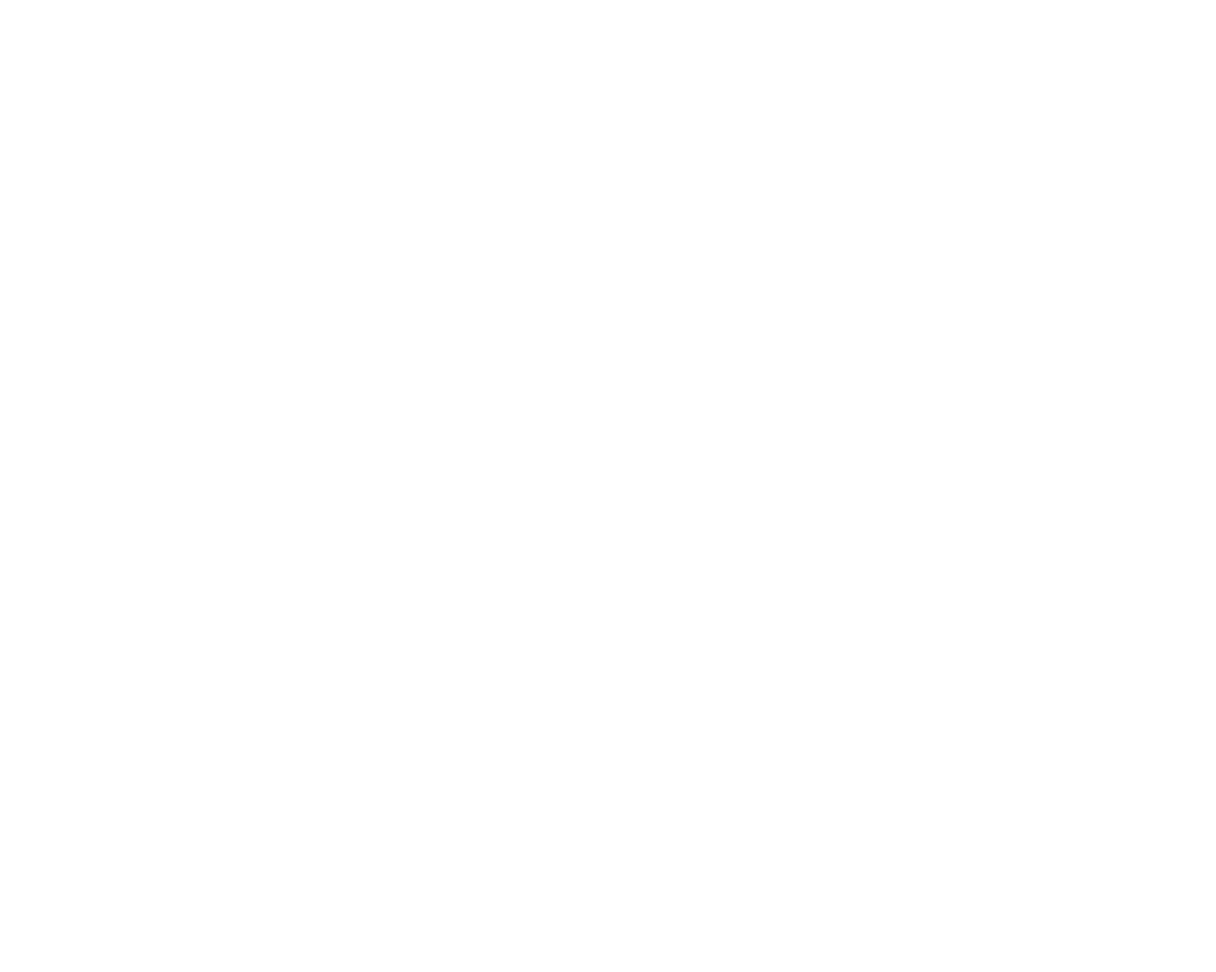
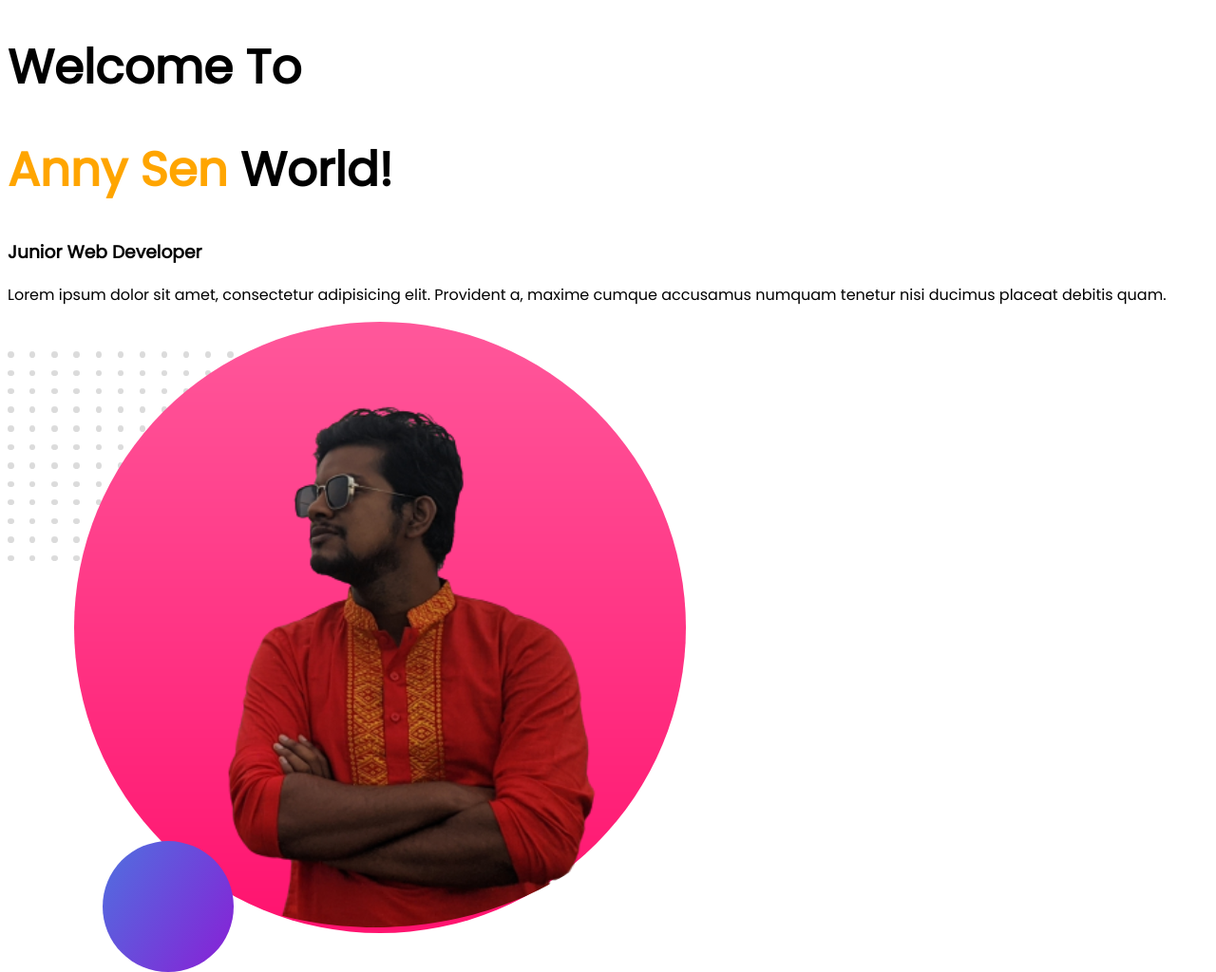
Before and after one commit to annysen/developer-portfolio, a plain HTML site: page index.html in a window 1280 px wide. Shown: the whole page at 95% size. Before the commit the page ends 800 px from the top, so only its background shows below. Drawn offline with Linux system fonts and the light colour scheme.

Commit message:
new code added

```diff
--- a/index.html
+++ b/index.html
@@ -5,9 +5,17 @@
     <meta http-equiv="X-UA-Compatible" content="IE=edge">
     <meta name="viewport" content="width=device-width, initial-scale=1.0">
     <title>Anny's portfolio</title>
+    <link rel="preconnect" href="https://fonts.googleapis.com">
+    <link rel="preconnect" href="https://fonts.gstatic.com" crossorigin>
+    <link href="https://fonts.googleapis.com/css2?family=Poppins&display=swap" rel="stylesheet">
     <link rel="stylesheet" href="style.css">
 </head>
 <body>
+    <h1>Welcome To</h1>
+    <h1> <span class="orange-color">Anny Sen</span> World!</h1>
+    <h3>Junior Web Developer</h3>
+    <p>Lorem ipsum dolor sit amet, consectetur adipisicing elit. Provident a, maxime cumque accusamus numquam tenetur nisi ducimus placeat debitis quam.</p>
+    <img src="images/anny2.png" alt="anny sen">
 
 </body>
 </html>
--- a/style.css
+++ b/style.css
@@ -0,0 +1,9 @@
+body{
+    font-family: 'Poppins', sans-serif;
+}
+h1{
+    font-size: 50px;
+}
+.orange-color{
+    color: orange;
+}
```
Also changed, not shown: images/anny-up.png (added), images/anny2.png (added), images/dream-bg.png (added), images/exp-bg.png (added), images/jhankar.png (added), images/jhankar2.png (added), images/my-bg.png (added), images/my-bg2.png (added), images/top-banner.png (added), showOff/anny.jpg (added), showOff/anny2.jpg (added), 2 other files.
